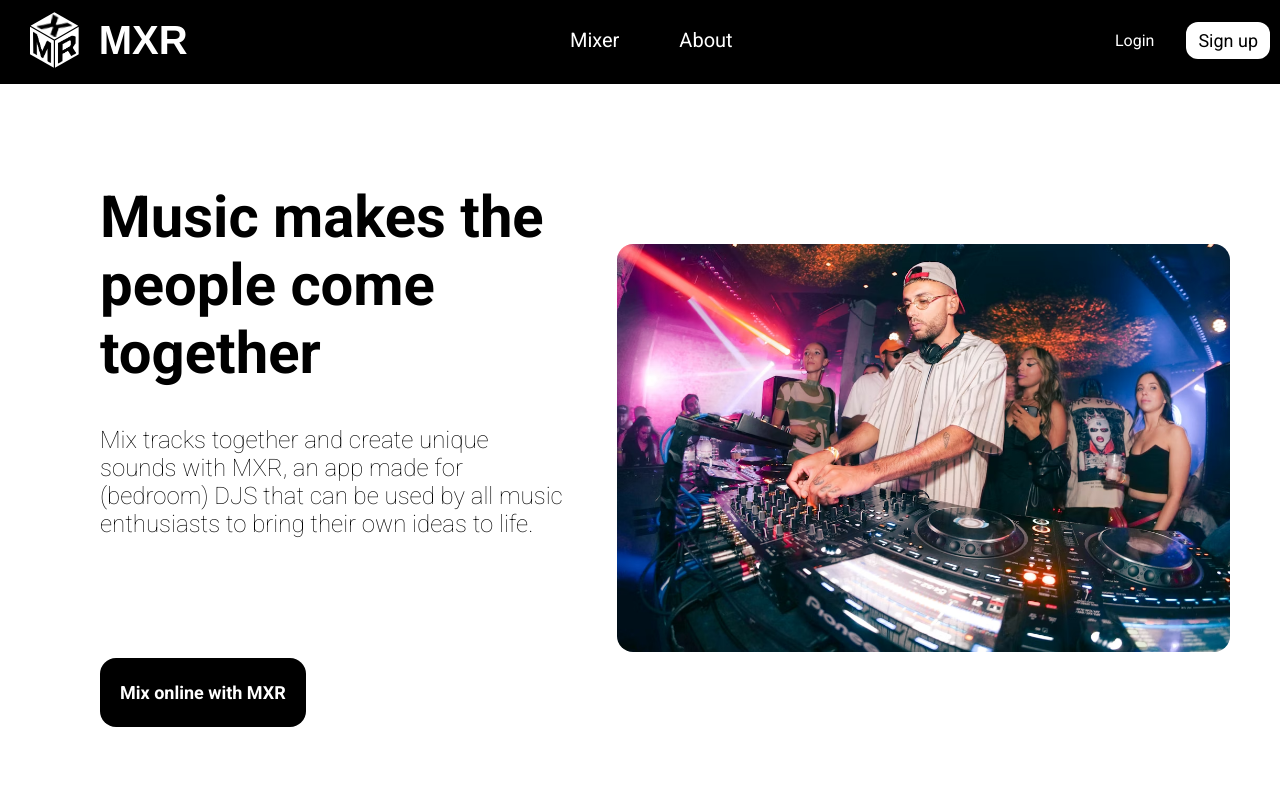
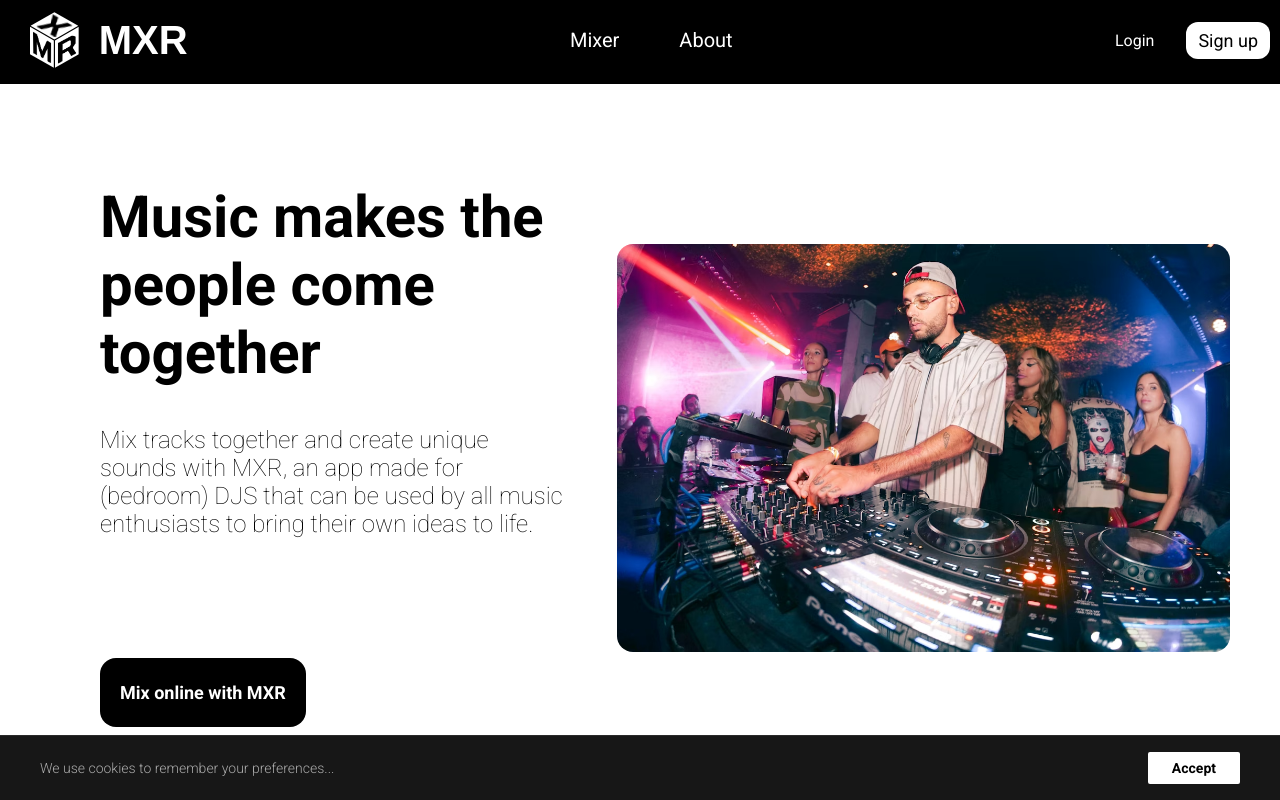
Before and after one commit to davidpopescu07/MXR-Web-App, a React (Create React App) app: page / in a window 1280 px wide. Built offline with nearby package versions, Linux system fonts and the light colour scheme; a web font is replaced by a local one.

Commit message:
Implemented Cookies

```diff
--- a/package.json
+++ b/package.json
@@ -9,6 +9,7 @@
     "aubiojs": "^0.2.1",
     "buffer": "^6.0.3",
     "essentia.js": "^0.1.3",
+    "js-cookie": "^3.0.5",
     "music-metadata-browser": "^2.5.11",
     "react": "^19.2.4",
     "react-dom": "^19.2.4",
--- a/src/App.jsx
+++ b/src/App.jsx
@@ -1,5 +1,3 @@
-// React example
-// See https://github.com/katspaugh/wavesurfer-react
 import './App.css';
 import * as React from 'react';
 import Navbar from "./Components/LandingPage/Navbar/Navbar";
@@ -9,9 +7,21 @@ import MixerPage from "./Components/MixerPage/MixerPage";
 import Login from "./Components/AuthenticationPages/LoginPage/Login";
 import Signup from "./Components/AuthenticationPages/SignupPage/Signup";
 import AboutPage from "./Components/AboutPage/AboutPage";
+import Cookies from "js-cookie";
+import CookiesBanner from './Components/LandingPage/Navbar/Cookies/CookiesBanner'
+import {useState} from "react";
 
 const App = () => {
 
+
+    const [cookiesAccepted, setCookiesAccepted] = useState(
+        () => Cookies.get('cookies-accepted') === 'true'
+    );
+
+    const handleAccept = () => {
+        Cookies.set('cookies-accepted', 'true', { expires: 365 });
+        setCookiesAccepted(true);
+    };
     let Component
     switch (window.location.pathname) {
         case "/":
@@ -21,9 +31,11 @@ const App = () => {
             Component = <MixerPage/>
             break
     }
+
     return (
         <div>
             <Navbar/>
+            {!cookiesAccepted && <CookiesBanner onAccept={handleAccept}/>}
             <Routes>
                 <Route path="/" element={<LandingPage/>}/>
                 <Route path="/mixer" element={<MixerPage/>}/>
--- a/src/Components/AboutPage/AboutPage.jsx
+++ b/src/Components/AboutPage/AboutPage.jsx
@@ -25,7 +25,7 @@ const FEATURES = [
     },
 ];
 
-const About = () => {
+const AboutPage = () => {
     const [openIndex, setOpenIndex] = useState(null);
 
     const toggle = (i) => setOpenIndex(openIndex === i ? null : i);
@@ -64,4 +64,4 @@ const About = () => {
     );
 };
 
-export default About;
+export default AboutPage;
--- /dev/null
+++ b/src/Components/LandingPage/Navbar/Cookies/CookiesBanner.css
@@ -0,0 +1,48 @@
+.cookie-banner {
+    position: fixed;
+    bottom: 0;
+    left: 0;
+    right: 0;
+    background: #171717;
+    border-top: 1px solid #2a2a2a;
+    padding: 16px 40px;
+    display: flex;
+    align-items: center;
+    justify-content: space-between;
+    font-family: Roboto, sans-serif;
+    font-size: 14px;
+    font-weight: 300;
+    color: #aaa;
+    z-index: 1000;
+}
+
+.cookie-banner p {
+    margin: 0;
+}
+
+.cookie-banner a {
+    color: white;
+    text-decoration: none;
+}
+
+.cookie-banner a:hover {
+    text-decoration: underline;
+}
+
+.cookie-banner button {
+    background: white;
+    color: #000;
+    border: none;
+    padding: 8px 24px;
+    font-family: Roboto, sans-serif;
+    font-size: 14px;
+    font-weight: 700;
+    border-radius: 2px;
+    cursor: pointer;
+    flex-shrink: 0;
+    transition: background 0.15s;
+}
+
+.cookie-banner button:hover {
+    background: whitesmoke;
+}
--- /dev/null
+++ b/src/Components/LandingPage/Navbar/Cookies/CookiesBanner.jsx
@@ -0,0 +1,14 @@
+import React from 'react';
+import './CookiesBanner.css';
+
+const CookiesBanner = ({ onAccept }) => {
+    return (
+        <div className="cookie-banner">
+            <p>We use cookies to remember your preferences...
+            </p>
+            <button onClick={onAccept}>Accept</button>
+        </div>
+    );
+};
+
+export default CookiesBanner;
--- a/src/Components/MixerPage/PlaylistTable/PlaylistTable.jsx
+++ b/src/Components/MixerPage/PlaylistTable/PlaylistTable.jsx
@@ -1,8 +1,9 @@
-import React from "react";
+import React, {useEffect} from "react";
 import { useState } from "react";
 import { useRef } from "react";
 import { parseBlob } from "music-metadata-browser";
 import { Buffer } from "buffer";
+import Cookies from 'js-cookie';
 import { analyze } from "web-audio-beat-detector";
 import "./PlaylistTable.css";
 import { v4 as uuidv4 } from "uuid";
@@ -48,8 +49,13 @@ const PlaylistTable = () => {
         ],
     };
 
-    const [playlists, setPlaylists] = useState(initialPlaylists);
-    const [currentPlaylist, setCurrentPlaylist] = useState("CoolPlaylist");
+    const [playlists, setPlaylists] = useState(() => {
+        try {
+            const saved = Cookies.get('mxr-playlists');
+            return saved ? JSON.parse(saved) : initialPlaylists;
+        } catch { return initialPlaylists; }
+    });
+    const [currentPlaylist, setCurrentPlaylist] = useState(Cookies.get('mxr-current-playlist') || 'CoolPlaylist');
     const [showPlaylistDropdown, setShowPlaylistDropdown] = useState(false);
     const [showNewPlaylistInput, setShowNewPlaylistInput] = useState(false);
     const [newPlaylistName, setNewPlaylistName] = useState("");
@@ -60,6 +66,27 @@ const PlaylistTable = () => {
     const fileInputRef = useRef(null);
 
     let tracks = playlists[currentPlaylist] || [];
+
+    useEffect(() => {
+        Cookies.set('mxr-current-playlist', currentPlaylist, { expires: 30 });
+    }, [currentPlaylist]);
+
+    useEffect(() => {
+        const toSave = {};
+        for (const [name, tracks] of Object.entries(playlists)) {
+            toSave[name] = tracks.map(t => ({
+                ...t,
+                audioUrl: null,
+                artwork: null,
+            }));
+        }
+        Cookies.set('mxr-playlists', JSON.stringify(toSave), { expires: 30 });
+    }, [playlists]);
+
+    const switchPlaylist = (name) => {
+        setCurrentPlaylist(name);
+        Cookies.set('currentPlaylist', name, { expires: 30 });
+    };
 
     const getAudioBuffer = async (file) => {
         const audioContext = new (window.AudioContext || window.webkitAudioContext)();
@@ -154,7 +181,7 @@ const PlaylistTable = () => {
         const name = newPlaylistName.trim();
         if (!name || playlists[name]) return;
         setPlaylists({ ...playlists, [name]: [] });
-        setCurrentPlaylist(name);
+        switchPlaylist(name);
         setNewPlaylistName("");
         setShowNewPlaylistInput(false);
         setShowPlaylistDropdown(false);
@@ -234,7 +261,7 @@ const PlaylistTable = () => {
                                     <div
                                         key={name}
                                         className={`playlist-dropdown-item${name === currentPlaylist ? " active" : ""}`}
-                                        onClick={() => { setCurrentPlaylist(name); setShowPlaylistDropdown(false); setCurrentPage(1); }}
+                                        onClick={() => { switchPlaylist(name); setShowPlaylistDropdown(false); setCurrentPage(1); }}
                                     >
                                         {name}
                                     </div>
```
Also changed, not shown: 1 other file (tests, documents, lock files or other folders).
